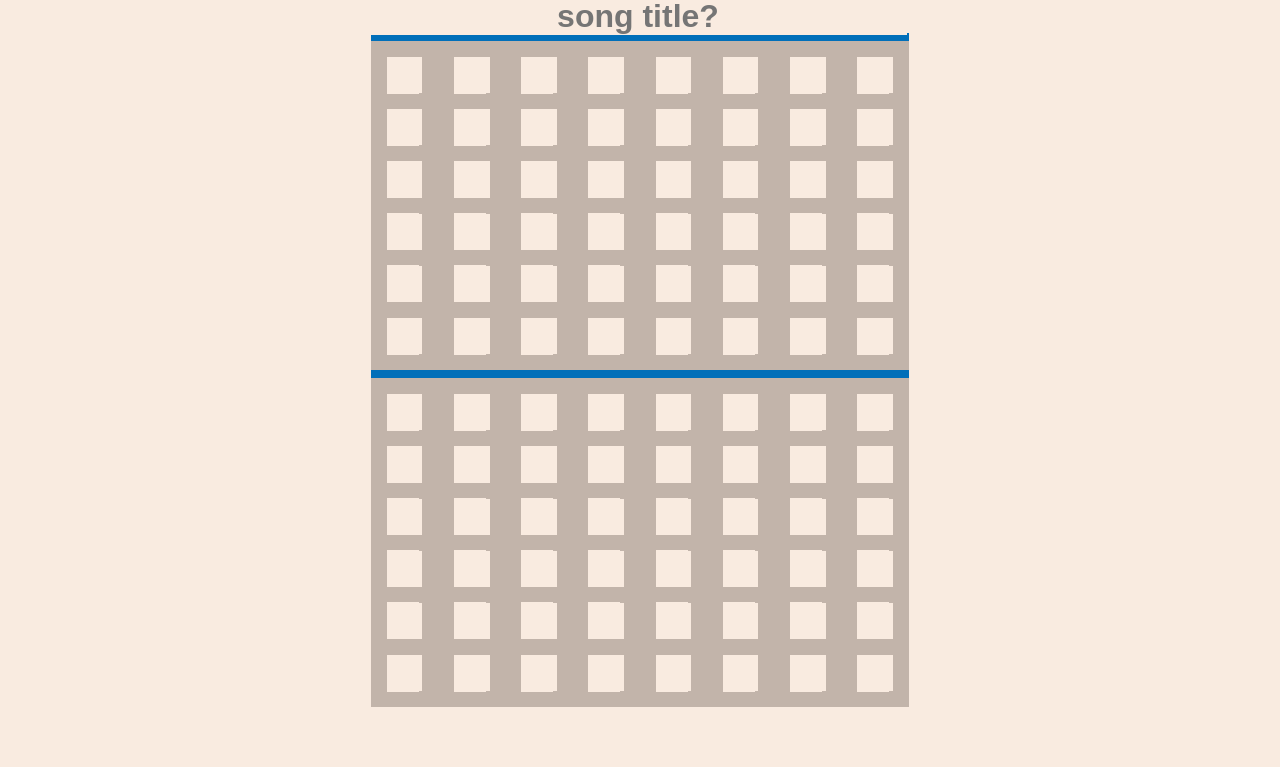
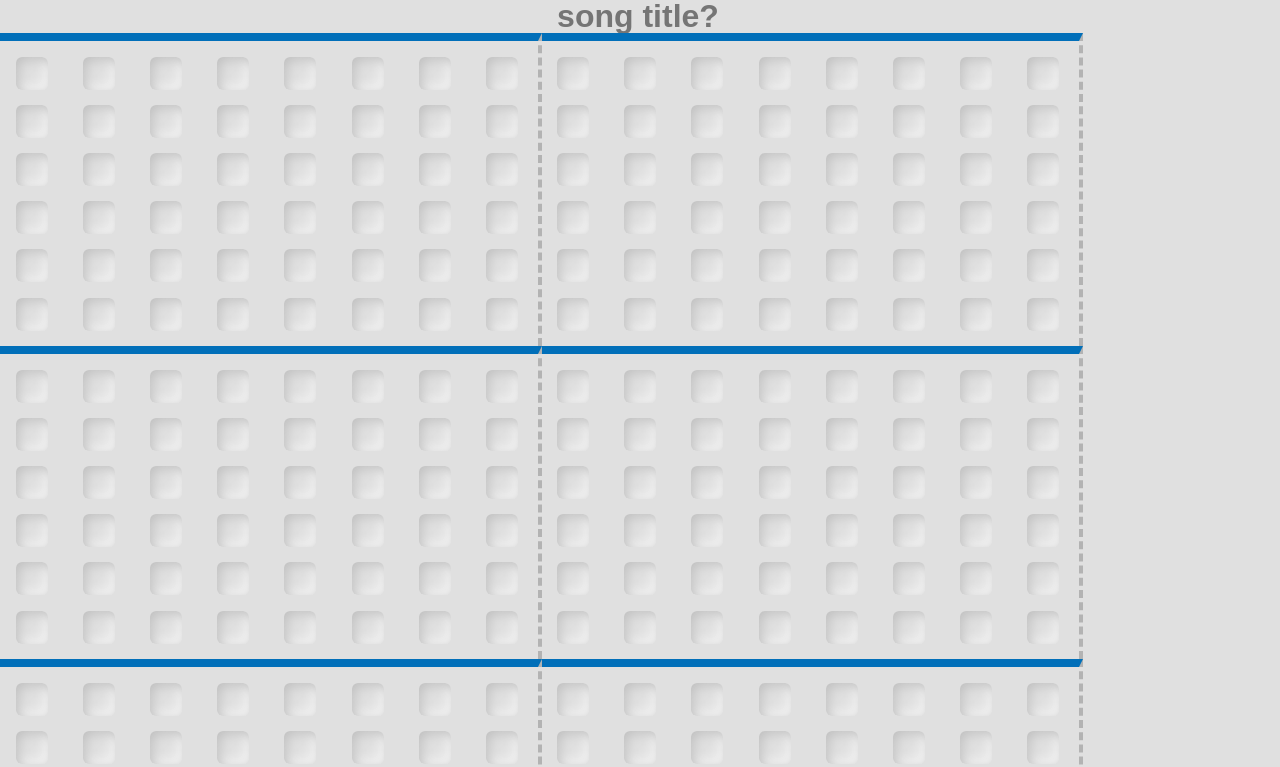
Before and after one commit to clearchaos3/tab-maker, a React (Create React App) app: page / in a window 1280 px wide. Shown: the top 767 px of the page. Built offline with nearby package versions, Linux system fonts and the light colour scheme.

Commit message:
fixed arrow keys, changed UI theme

```diff
--- a/src/App.css
+++ b/src/App.css
@@ -2,7 +2,7 @@
   width: 100%;
   padding: 0;
   margin: -2px;
-  background-color: #F9EBE0;
+  background-color: #e0e0e0;
   border: none;
   font-weight: bold;
   font-size: 2em;
@@ -14,7 +14,6 @@
 }
 
 .Fret {
-  background-color: #F9EBE0;
   width: 2em;
   padding: .1em;
   margin: 1em;
@@ -26,21 +25,24 @@
 
 .Measure {
   border-top: .5em solid #016FB9;
+  display: inline-block;
+  border-right: 4px dashed rgba(0, 0, 0, 0.2);
 }
 
-.Neck {
-  background-color: #c2b4aa;
-}
+.Neck {}
 
 .singleNote {
   width: 100%;
   padding: 0;
   margin: -2px;
-  background-color: #F9EBE0;
   border: none;
   font-weight: bold;
-  font-size: 2em;
+  font-size: 1.8em;
   text-align: center;
+  border-radius: 6px;
+  background: #e0e0e0;
+  box-shadow: inset 3px 3px 12px #bebebe,
+    inset -3px -3px 12px #ffffff;
 }
 
 .singleNote:focus {
@@ -53,5 +55,5 @@ body {
   justify-items: center;
   align-content: center;
   align-items: center;
-  background-color: #F9EBE0;
+  background-color: #e0e0e0;
 }
--- a/src/App.js
+++ b/src/App.js
@@ -13,13 +13,14 @@ const Title = () => {
 }
 
 //a Fret is a single input field, one note on one string
-const Fret = () => {
+const Fret = (id) => {
   return (
     <div className="Fret">
       <form>
         <input
           type="text"
           className="singleNote"
+          id={id.id}
         />
       </form>
     </div>
@@ -27,31 +28,31 @@ const Fret = () => {
 }
 
 //Frets is a list of 6 Frets, since there are 6 strings
-const Frets = () => {
+const Frets = (i) => {
   return (
     <div className='Frets'>
-      <Fret />
-      <Fret />
-      <Fret />
-      <Fret />
-      <Fret />
-      <Fret />
+      <Fret id={i.i} />
+      <Fret id={i.i + 1} />
+      <Fret id={i.i + 2} />
+      <Fret id={i.i + 3} />
+      <Fret id={i.i + 4} />
+      <Fret id={i.i + 5} />
     </div>
   )
 }
 
 //a Measure is comprised of 8 Frets
-const Measure = () => {
+const Measure = (measure) => {
   return (
     <div className='Measure'>
-      <Frets />
-      <Frets />
-      <Frets />
-      <Frets />
-      <Frets />
-      <Frets />
-      <Frets />
-      <Frets />
+      <Frets i={measure.measure} />
+      <Frets i={measure.measure + 6} />
+      <Frets i={measure.measure + 12} />
+      <Frets i={measure.measure + 18} />
+      <Frets i={measure.measure + 24} />
+      <Frets i={measure.measure + 30} />
+      <Frets i={measure.measure + 36} />
+      <Frets i={measure.measure + 42} />
     </div>
   )
 }
@@ -60,8 +61,12 @@ const Measure = () => {
 const Neck = () => {
   return (
     <div className='Neck'>
-      <Measure />
-      <Measure />
+      <Measure measure={0} />
+      <Measure measure={48} />
+      <Measure measure={96} />
+      <Measure measure={144} />
+      <Measure measure={192} />
+      <Measure measure={240} />
     </div>
   )
 }
@@ -81,7 +86,6 @@ let i = 0
 for (let note of notes) {
   note.id = i;
   i++;
-  console.log(i)
 }
 
 //called on keypress. when an arrow key is clicked, find the current element, and then add or subtract based on direction
@@ -105,7 +109,6 @@ function moveNote(arrow) {
     default:
       nextNote = currentNote;
   }
-  console.log("nextNote: ", nextNote)
   document.getElementById(nextNote).focus();
 }
 
```
